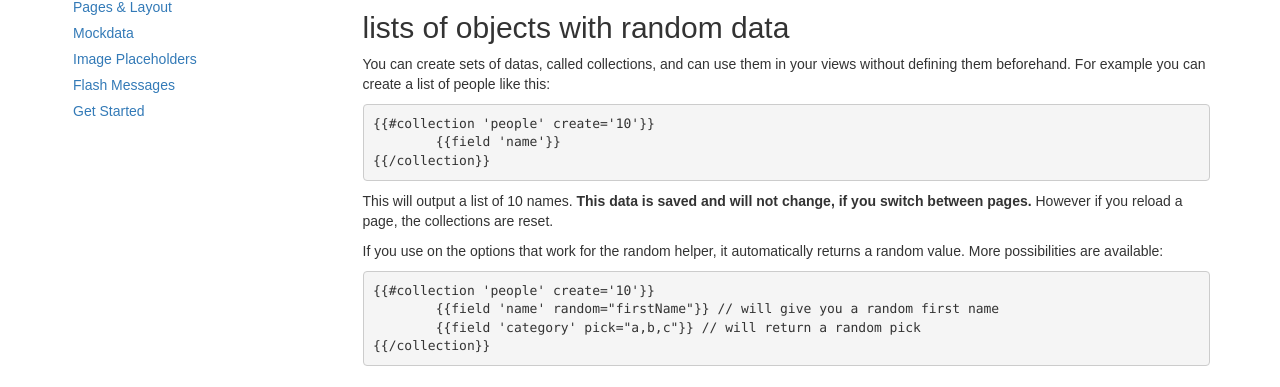
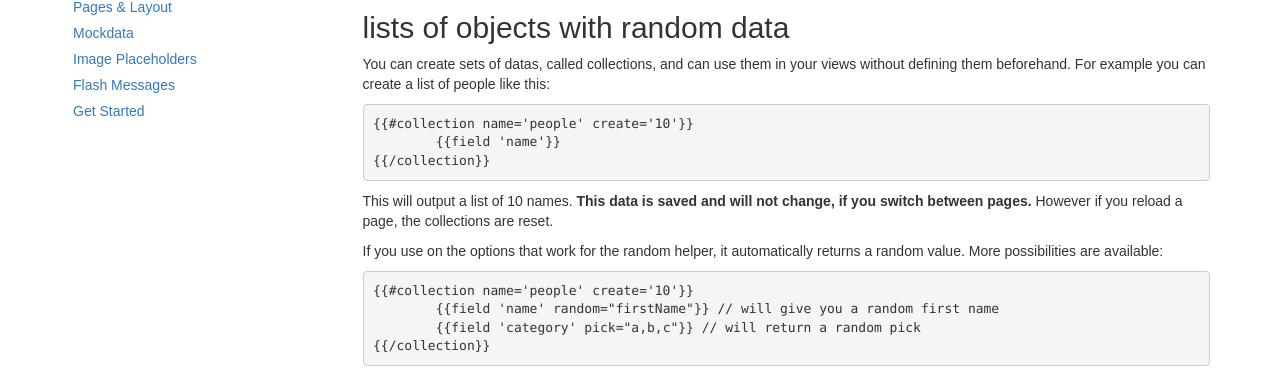
Before and after one commit to RolandStuder/jeizinen-meteor, a Jekyll site: the page built from index.md, in a window 1280 px wide and 900 px high, scrolled down 1771 px. Shown: the part 144-531 px from the top of the window. Built offline with Jekyll 4.4.1, drawn with Linux system fonts in a browser that asks for light colours; nearby versions of some CDN libraries; some web fonts are replaced; a style sheet for code colours, icons or effects is not loaded.

Commit message:
corrected how to use syntax for collection block helper

```diff
--- a/index.md
+++ b/index.md
@@ -87,7 +87,7 @@ Will return one of the comma-separated options.
 
 You can create sets of datas, called collections, and can use them in your views without defining them beforehand. For example you can create a list of people like this:
 
-	{{#collection 'people' create='10'}}
+	{{#collection name='people' create='10'}}
 		{{field 'name'}}
 	{{/collection}}
 
@@ -95,7 +95,7 @@ This will output a list of 10 names. **This data is saved and will not change, i
 
 If you use on the options that work for the random helper, it automatically returns a random value. More possibilities are available:
 
-	{{#collection 'people' create='10'}}
+	{{#collection name='people' create='10'}}
 		{{field 'name' random="firstName"}} // will give you a random first name
 		{{field 'category' pick="a,b,c"}} // will return a random pick
 	{{/collection}}
```
Also changed, not shown: _posts/2013-09-15-v0-3.md (+2 -2 lines).
